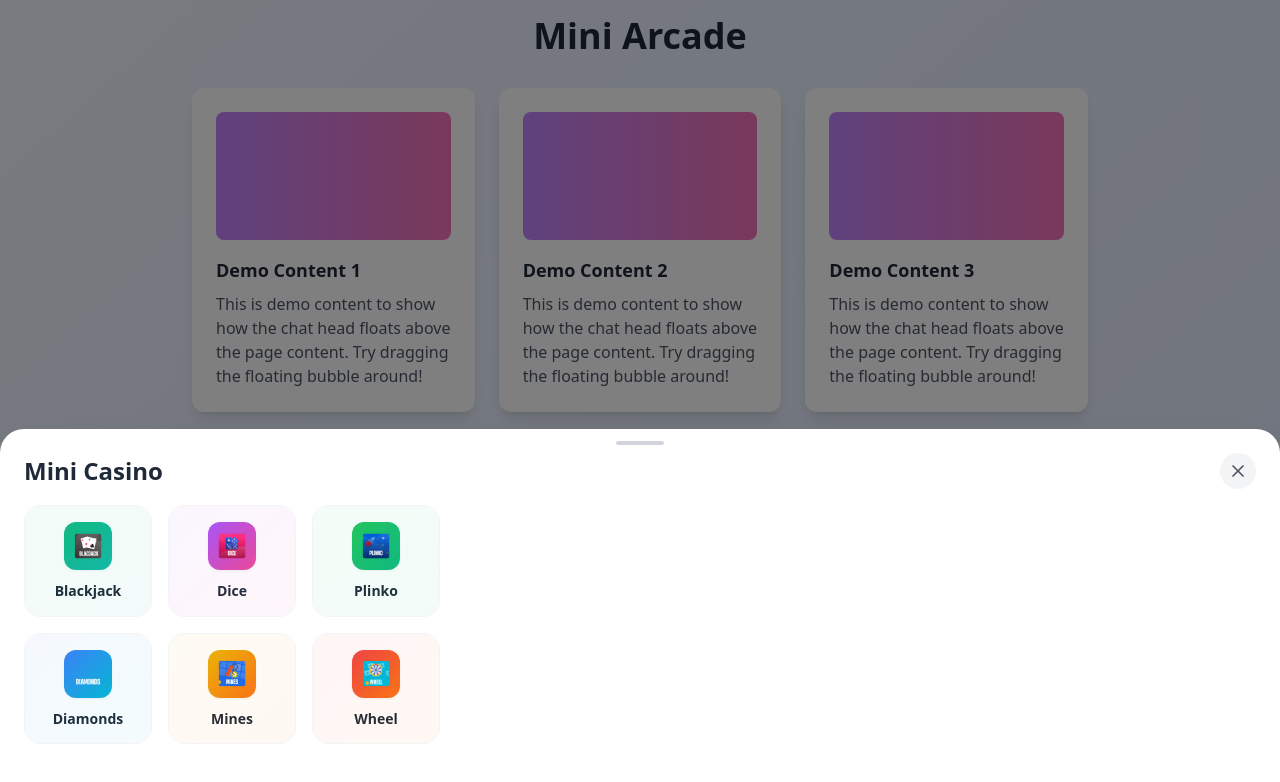
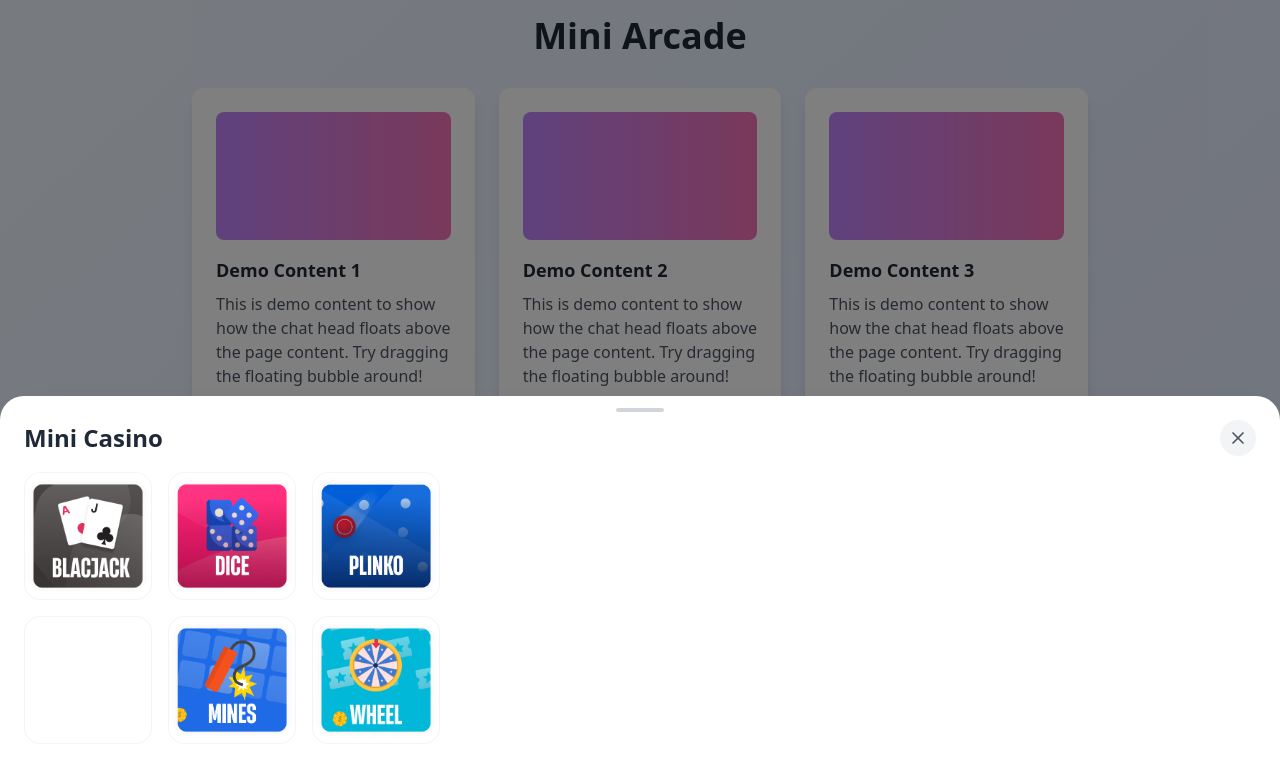
Before and after one commit to Stottiefingaz86/miniarcade, a React (Vite) app: page / in a window 1280 px wide. Both pictures are taken after a click on the element 1228 px from the left and 738 px from the top of the page. Shown: the top 782 px of the page. Built offline with nearby package versions, Linux system fonts and the light colour scheme.

Commit message:
Make game tiles full-size images without text labels

```diff
--- a/src/components/BottomDrawer.tsx
+++ b/src/components/BottomDrawer.tsx
@@ -206,7 +206,7 @@ const BottomDrawer: React.FC<BottomDrawerProps> = ({ isOpen, onClose }) => {
                     return (
                       <button
                         key={game.id}
-                        className="relative bg-white rounded-2xl p-4 border border-gray-100 hover:border-gray-200 transition-all duration-200 hover:-translate-y-1 focus:outline-none focus:ring-2 focus:ring-blue-500 focus:ring-offset-2 group w-32"
+                        className="relative bg-white rounded-2xl border border-gray-100 hover:border-gray-200 transition-all duration-200 hover:-translate-y-1 focus:outline-none focus:ring-2 focus:ring-blue-500 focus:ring-offset-2 group w-32 h-32 overflow-hidden"
                         onClick={() => {
                           if (game.id === 'blackjack') {
                             setShowBlackjack(true)
@@ -215,22 +215,12 @@ const BottomDrawer: React.FC<BottomDrawerProps> = ({ isOpen, onClose }) => {
                           }
                         }}
                       >
-                        {/* Background gradient */}
-                        <div className={`absolute inset-0 bg-gradient-to-br ${game.color} opacity-5 rounded-2xl group-hover:opacity-10 transition-opacity duration-200`} />
-
-                        {/* Image container */}
-                        <div className={`relative w-12 h-12 mx-auto mb-3 rounded-xl bg-gradient-to-br ${game.color} flex items-center justify-center shadow-sm group-hover:shadow-md transition-shadow duration-200 overflow-hidden`}>
-                          <img
-                            src={game.image}
-                            alt={game.name}
-                            className="w-8 h-8 object-contain"
-                          />
-                        </div>
-
-                        {/* Game name */}
-                        <h3 className="text-sm font-semibold text-gray-800 text-center leading-tight">
-                          {game.name}
-                        </h3>
+                        {/* Full image that fills the entire tile */}
+                        <img
+                          src={game.image}
+                          alt={game.name}
+                          className="w-full h-full object-cover rounded-2xl"
+                        />
                       </button>
                     )
                   })}
```
